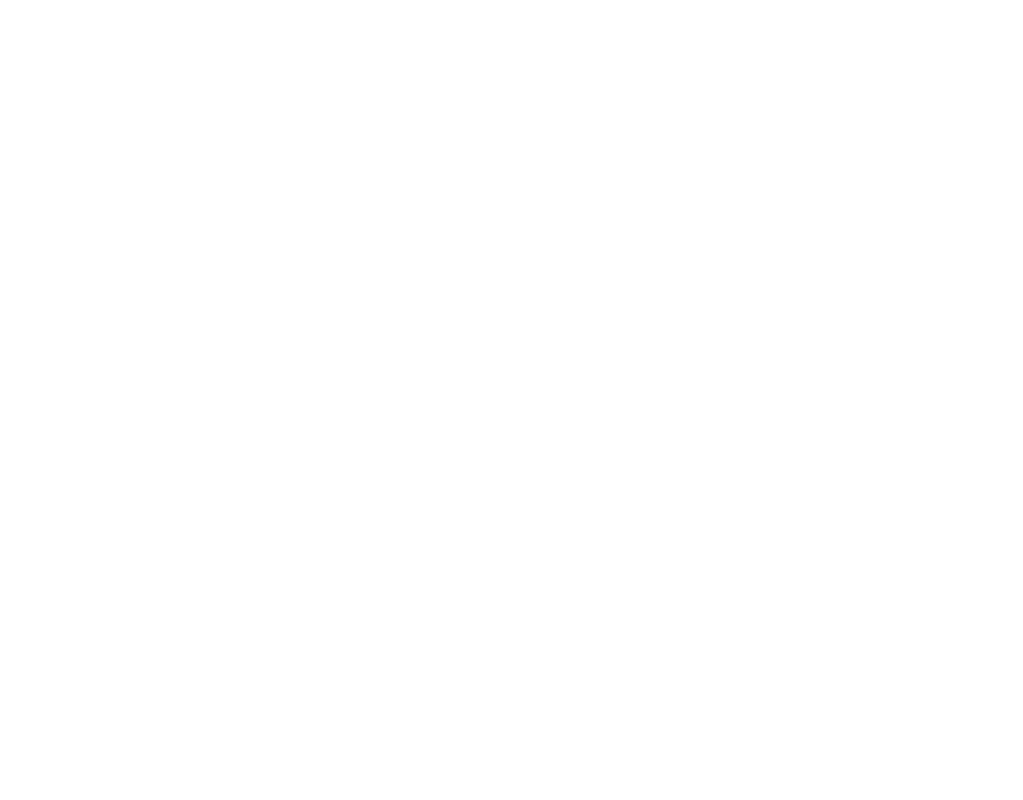
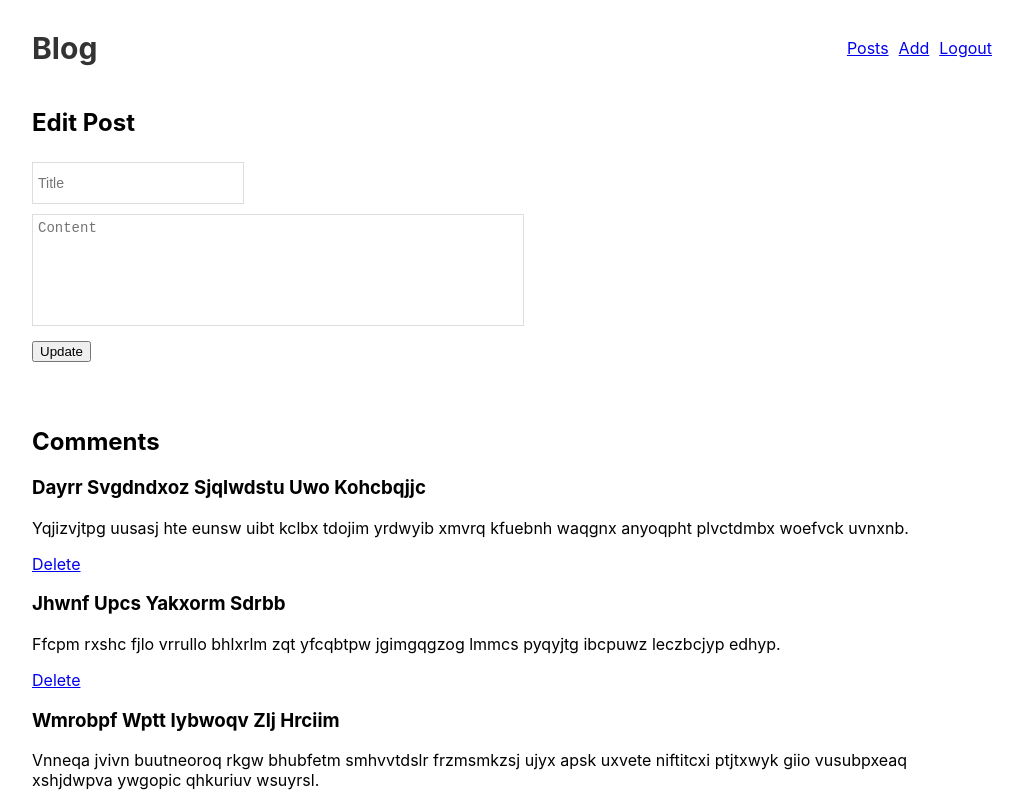
Before and after one commit to tourcoder/learn-react-step-by-step, a React (Create React App) app in the folder blog/: page /post_edit/1 in a window 1280 px wide. Before the commit this address had no page. Shown: the top 800 px of the page, without its empty margins (128-1151 px from the left). Built offline with nearby package versions, Linux system fonts and the light colour scheme; no server answers; the database is empty.

Commit message:
完成一些内容

```diff
--- a/blog/src/App.js
+++ b/blog/src/App.js
@@ -18,7 +18,7 @@
           <Route path="/login" element={<LoginPage />} />
           <Route path="/posts" element={<PostListPage />} />
           <Route path="/post_add" element={<PostAddPage />} />
-          <Route path="/post_edit" element={<PostEditPage />} />
+          <Route path="/post_edit/:id" element={<PostEditPage />} />
         </Routes>
       </Router>
     </div>
--- a/blog/src/pages/PostEditPage/index.js
+++ b/blog/src/pages/PostEditPage/index.js
@@ -1,18 +1,50 @@
-import React from "react";
-import { Fragment } from "react";
+import React, { Fragment, useState, useEffect } from "react";
+import { useParams } from "react-router-dom";
 import Menubar from "../../components/menubar";
 import PostComments from "../PostComment";
 import styles from './posteditpage.module.css';
+import { db } from "../../firebase";
+import { getDoc, updateDoc, doc } from "firebase/firestore";
 
 function PostEditPage() {
+    const { id } = useParams();
+    const [title, setTitle] = useState('');
+    const [content, setContent] = useState('');
+
+    useEffect(() => {
+        const fetchPost = async () => {
+            const docRef = doc(db, "posts", id);
+            const docSnap = await getDoc(docRef);
+
+            if (docSnap.exists()) {
+                const data = docSnap.data();
+                setTitle(data.title);
+                setContent(data.content);
+            } else {
+                alert("No such document!");
+            }
+        };
+
+        fetchPost();
+    }, [id]);
+
+    const handleSubmit = async (event) => {
+        event.preventDefault();
+
+        const docRef = doc(db, "posts", id);
+        await updateDoc(docRef, { title: title, content: content });
+
+        alert('Post updated successfully');
+    };
+
     return (
         <Fragment>
             <Menubar />
             <div className={styles.postedit}>
                 <h2>Edit Post</h2>
-                <form>
-                    <div className={styles.form}><input type="text" placeholder="Title" /></div>
-                    <div className={styles.form}><textarea placeholder="Content"></textarea></div>
+                <form onSubmit={handleSubmit}>
+                    <div className={styles.form}><input type="text" placeholder="Title" value={title} onChange={(e) => setTitle(e.target.value)} /></div>
+                    <div className={styles.form}><textarea placeholder="Content" value={content} onChange={(e) => setContent(e.target.value)}></textarea></div>
                     <div className={styles.form}><button type="submit">Update</button></div>
                 </form>
             </div>
--- a/blog/src/pages/PostListPage/index.js
+++ b/blog/src/pages/PostListPage/index.js
@@ -1,18 +1,25 @@
-import React from "react";
-import { Fragment, useState, useEffect } from "react";
-import axios from "axios";
+import React, { Fragment, useState, useEffect } from "react";
+import { Link } from 'react-router-dom';
 import Menubar from "../../components/menubar";
 import styles from './postlistpage.module.css';
+import { db  } from "../../firebase";
+import { collection, getDocs } from "firebase/firestore";
 
 function PostListPage() {
     const [posts, setPosts] = useState([]);
 
     useEffect(() => {
-        axios.get('/api/posts')
-        .then(response => {
-            setPosts(response.data.data.array);
-        })
+        fetchPosts();
     }, []);
+
+    const fetchPosts = async () => {
+        const querySnapshot = await getDocs(collection(db, "posts"));
+        const posts = querySnapshot.docs.map(doc => ({
+            id: doc.id,
+            ...doc.data()
+        }));
+        setPosts(posts);
+    };
 
     return (
         <Fragment>
@@ -20,7 +27,7 @@
             <ul className={styles.postlist}>
                 {posts.map(post => (
                     <li key={post.id}>
-                        <a href="/post_edit">{post.title}</a>
+                        <Link to={`/post_edit/${post.id}`}>{post.title}</Link>
                     </li>
                 ))}
             </ul>
```
